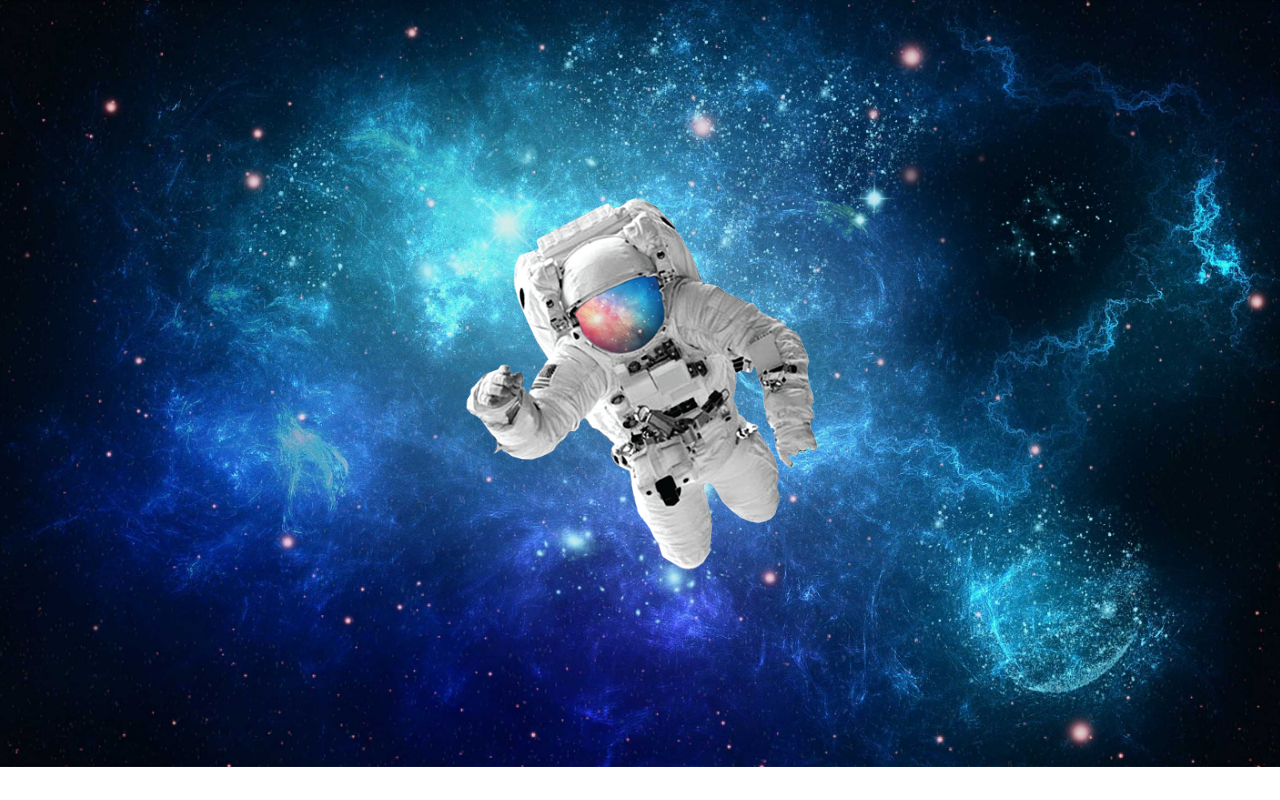
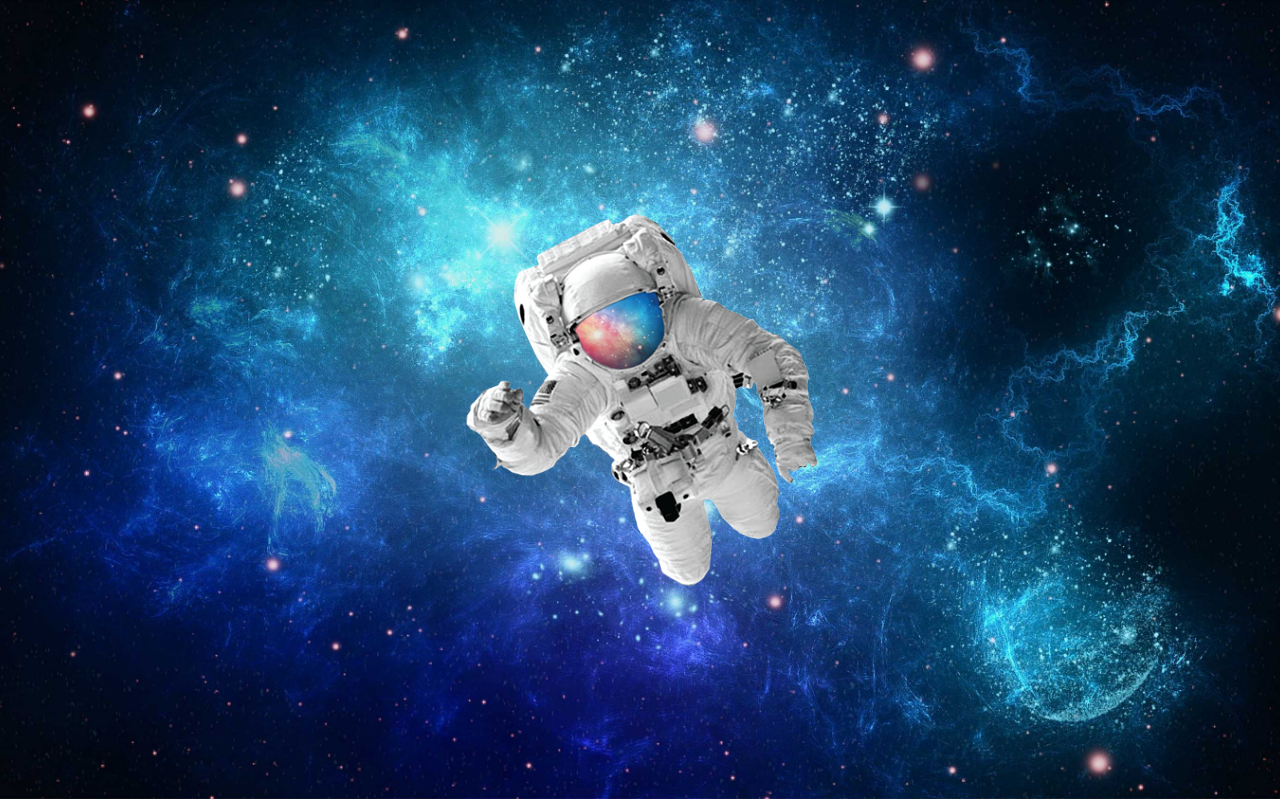
Before and after one commit to erickSM23/css-html, a plain HTML site: page desafioos/desafio002/cgi.html in a window 1280 px wide. Drawn offline with Linux system fonts and the light colour scheme.

Commit message:
modifiquei o desafio 002

```diff
--- a/desafioos/desafio002/cgi.html
+++ b/desafioos/desafio002/cgi.html
@@ -5,8 +5,11 @@
     <meta name="viewport" content="width=device-width, initial-scale=1.0">
     <title>astrounata no espaço CGI</title>
     <style>
+        body{
+            overflow-x: hidden;
+        }
         div#fora{
-         height: 96vh;
+         height: 100vh;
          background: black url("imagens/espaco.jpg") center center no-repeat;
          background-size: cover;
          margin: -9px;
```
